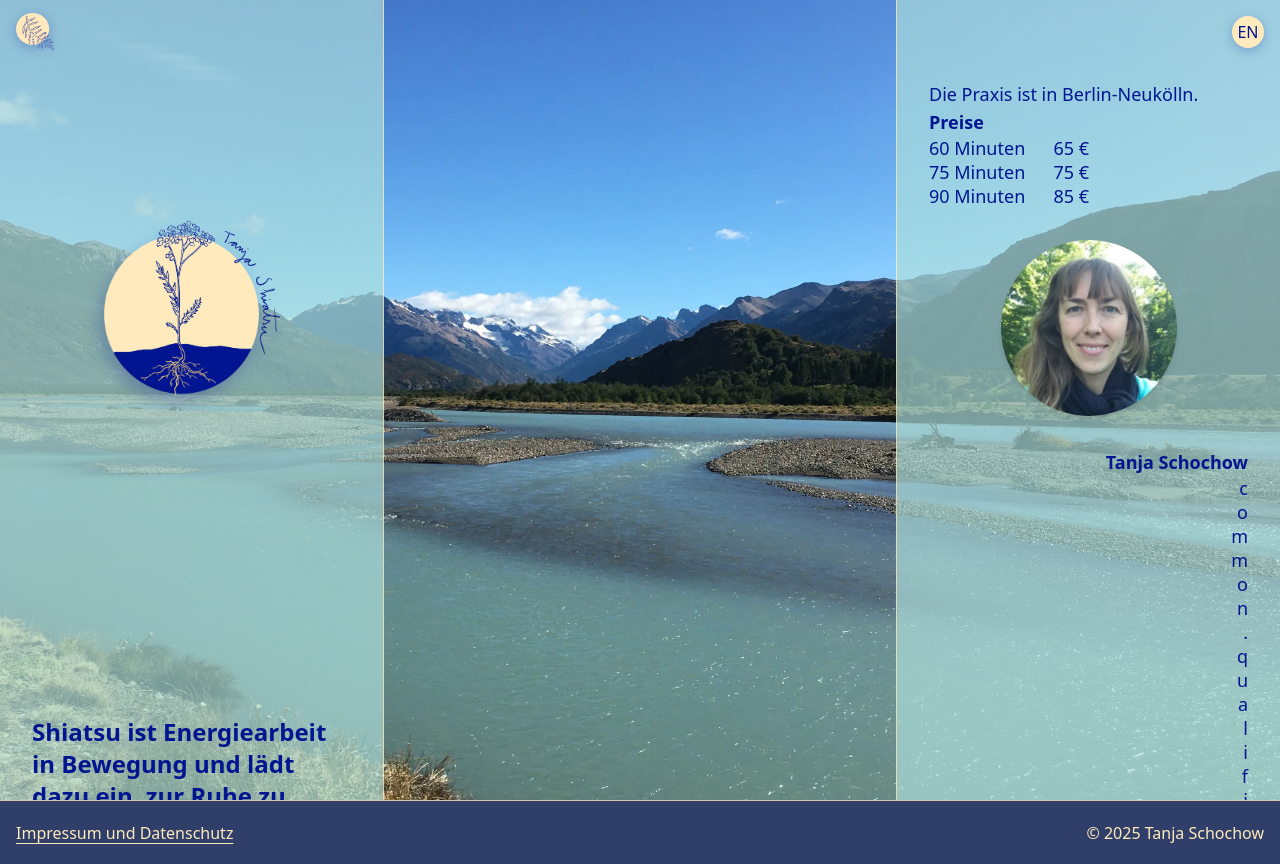
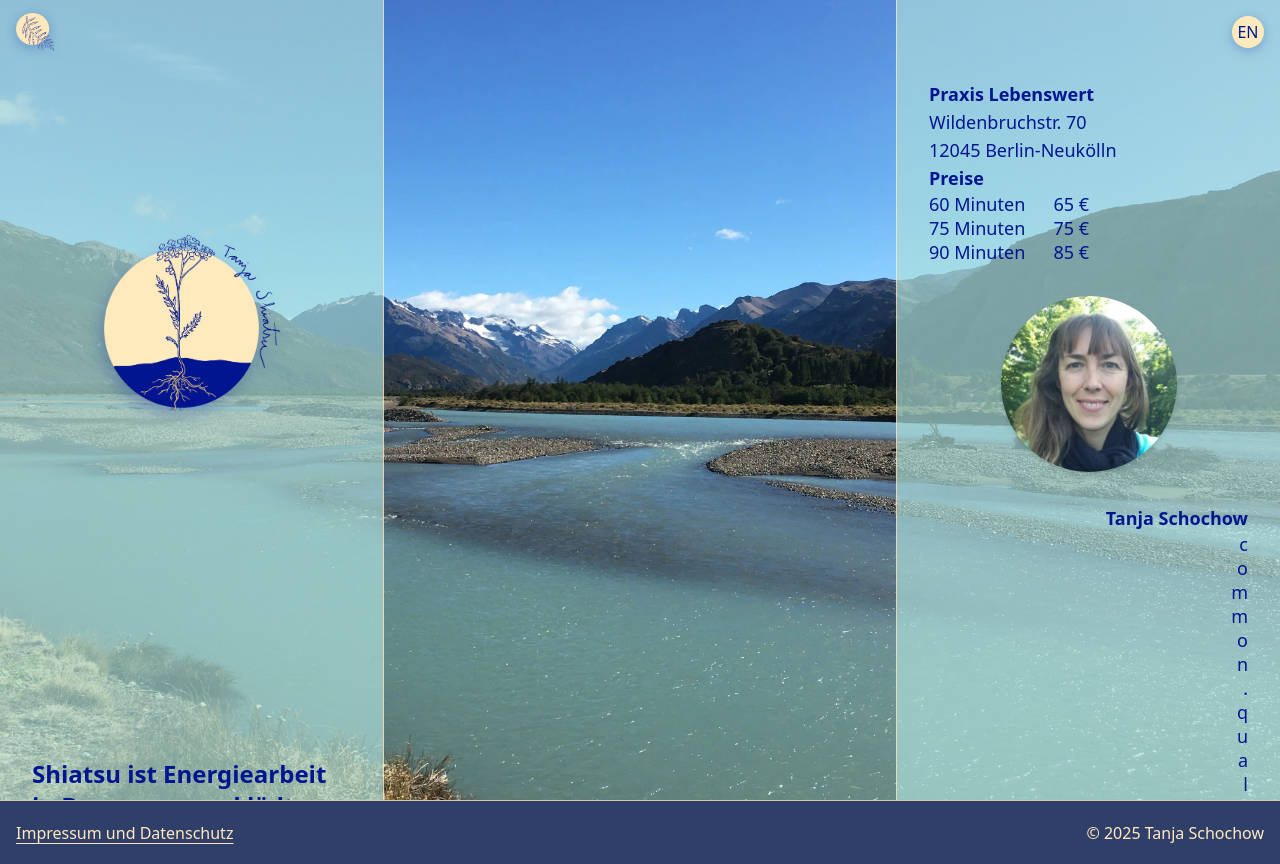
Before and after one commit to NinaHahne/tanja-shiatsu, a SvelteKit app: page /de/ in a window 1280 px wide. Built offline with nearby package versions, Linux system fonts and the light colour scheme.

Commit message:
feat: updated adress

```diff
--- a/src/lib/site.ts
+++ b/src/lib/site.ts
@@ -10,5 +10,5 @@ export const siteData = {
   owner: 'Tanja Schochow',
   praxis: 'Praxis Lebenswert',
   street: 'Wildenbruchstr.\u00A070', // \u00A0 = NBSP
-  city: '12045 Berlin Alt-Treptow',
+  city: '12045 Berlin-Neukölln',
 };
--- a/src/routes/[locale]/+page.svelte
+++ b/src/routes/[locale]/+page.svelte
@@ -105,9 +105,8 @@
         class="container mx-auto flex h-full flex-col justify-between gap-4 bg-background-alt px-4 py-10 md:bg-background-alt/60 md:px-6 md:py-16 lg:px-8"
       >
         <div class="text-lg/6 md:mt-4">
-          <!-- <h5 class="font-semibold">{page.data.site.praxis}</h5> -->
-          <p>{$t('home.praxis')}</p>
-          <!-- <p>{page.data.site.street}<br />{page.data.site.city}</p> -->
+          <h5 class="font-semibold">{page.data.site.praxis}</h5>
+          <p>{page.data.site.street}<br />{page.data.site.city}</p>
           <h5 class="font-semibold">{$t('common.prices')}</h5>
           <PriceList />
         </div>
--- a/src/routes/[locale]/de.yaml
+++ b/src/routes/[locale]/de.yaml
@@ -12,5 +12,3 @@ description: Die Webseite ist bald für Dich da.
 shiatsu: "Shiatsu ist Energie\u00ADarbeit in Bewegung und lädt dazu ein, zur Ruhe zu kommen, zu atmen und zu\u00A0spüren."
 
 shiatsu_text: "Mit ruhigem, bewusstem Druck und sanften Dehnungen wird der Energiefluss im Körper angeregt – dort, wo er aus der Balance gekommen ist, darf er sich wieder harmonisieren. Diese Form der Körperarbeit unterstützt den Menschen darin, innere Spannungen loszulassen, Lebenskraft zu stärken, sich tiefer mit sich selbst zu verbinden und sich neu auszurichten. Shiatsu stärkt die innere Mitte und fördert Regeneration auf allen\u00A0Ebenen."
-
-praxis: Die Praxis ist in Berlin-Neukölln.
--- a/src/routes/[locale]/en.yaml
+++ b/src/routes/[locale]/en.yaml
@@ -9,5 +9,3 @@ description: The website will be online shortly.
 shiatsu: "Shiatsu is energy work in motion — an invitation to slow down, to breathe, and to\u00A0feel."
 
 shiatsu_text: "Through calm, intentional pressure and gentle stretches, the body’s energy flow is encouraged to move and rebalance where it has fallen out of harmony. \nThis form of bodywork supports you in releasing inner tension, sensing new vitality, reconnecting with yourself, and realigning from within. It strengthens your center and nurtures regeneration on every level."
-
-praxis: The practice is located in Berlin-Neukölln.
```
